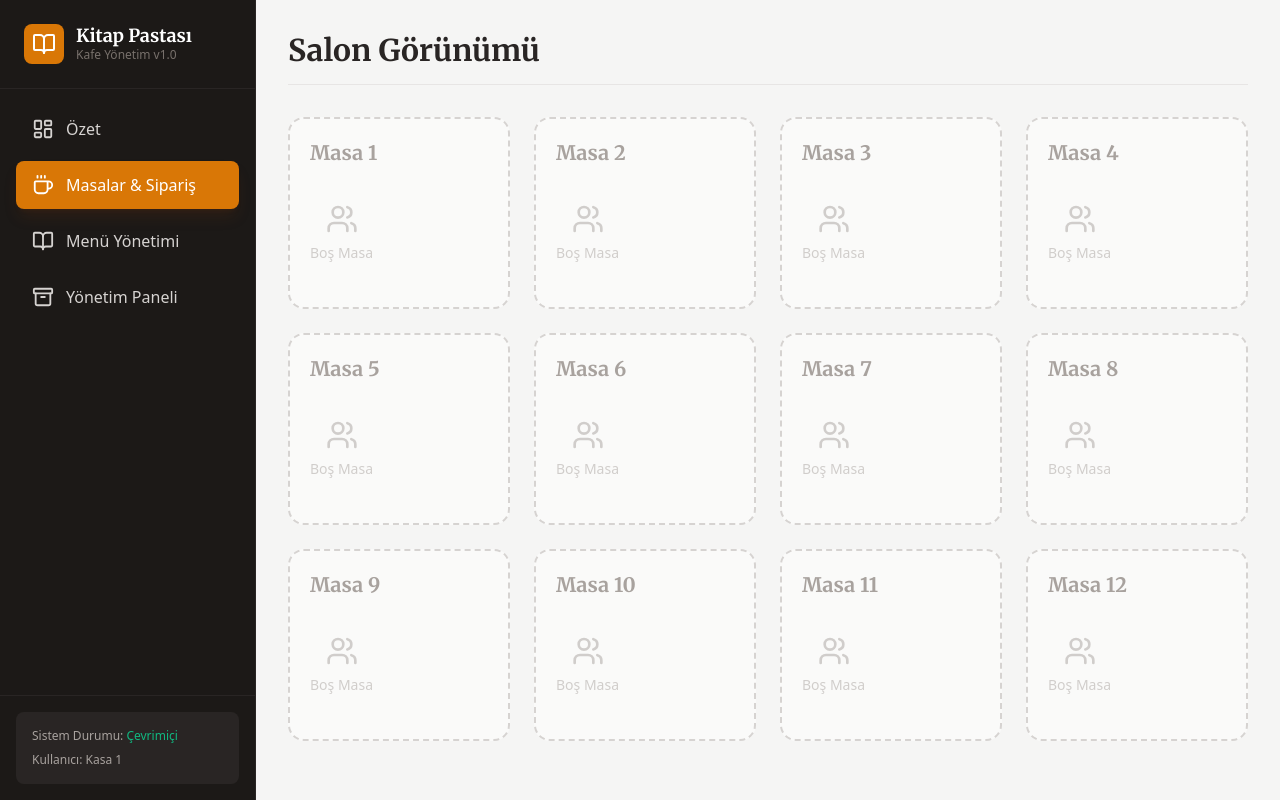
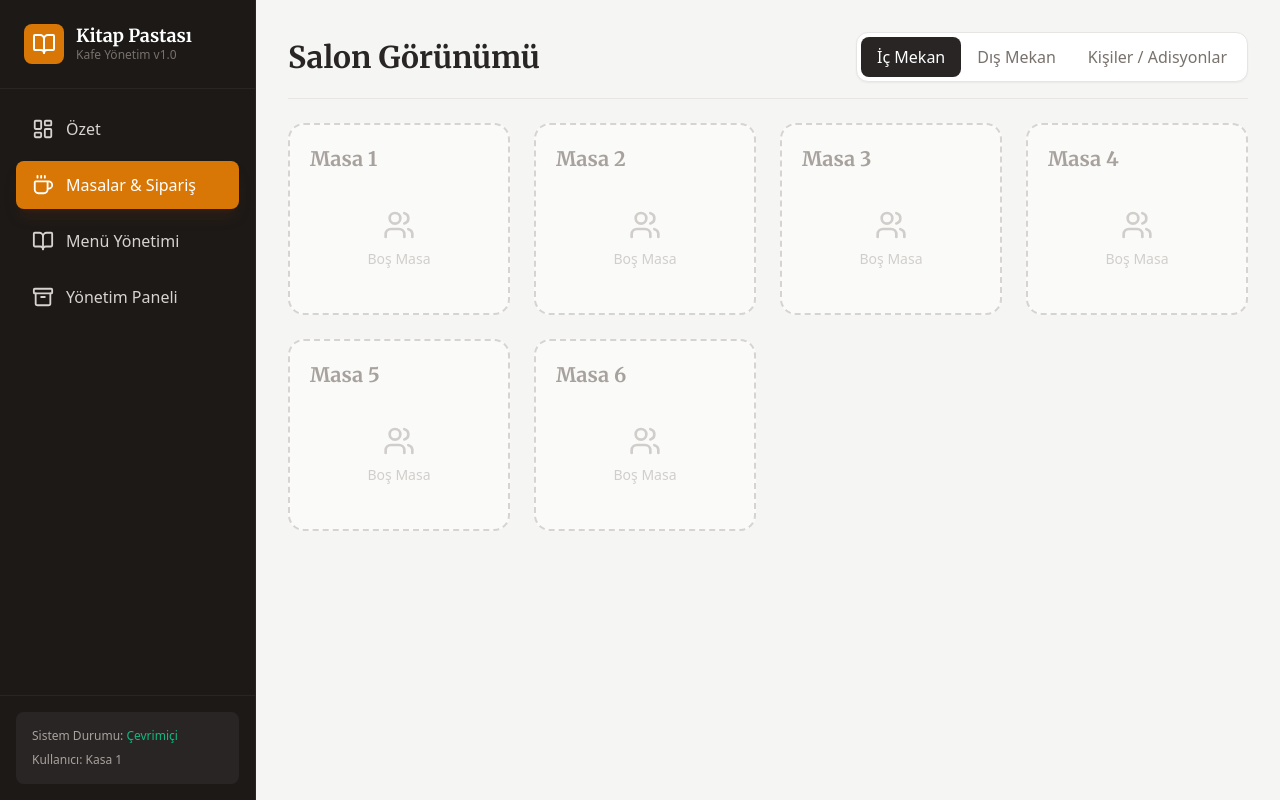
Before and after one commit to hamza24010/Kitap_Pastasi_Odeme_Sistemi, a React (Vite) app: page / in a window 1280 px wide. Built offline with nearby package versions, Linux system fonts and the light colour scheme.

Commit message:
Implement modular tables and person tabs
- Add Indoor/Outdoor tabs to TableGrid
- Implement "Add Person" feature for named checks
- Update App.tsx to handle new table types and auto-cleanup
- Ensure migration compatibility for existing data
- Update types and constants for new table structure

```diff
--- a/App.tsx
+++ b/App.tsx
@@ -7,6 +7,7 @@ import { Dashboard } from './components/Dashboard';
 import { AdminPanel } from './components/AdminPanel';
 import { StorageService } from './services/storageService';
 import { Page, Table, Product } from './types';
+import { INITIAL_TABLES } from './constants';
 
 function App() {
   const [activePage, setActivePage] = useState<Page>('pos');
@@ -16,7 +17,23 @@ function App() {
 
   // Load initial data
   useEffect(() => {
-    setTables(StorageService.getTables());
+    let loadedTables = StorageService.getTables();
+
+    // Migration logic: Ensure all tables have a section and type if loaded from old storage
+    if (loadedTables.length > 0) {
+      const needsMigration = loadedTables.some(t => !t.type || !t.section);
+      if (needsMigration) {
+        loadedTables = loadedTables.map((t, i) => ({
+          ...t,
+          type: t.type || 'table',
+          section: t.section || (i < 6 ? 'indoor' : 'outdoor')
+        }));
+      }
+    } else {
+        loadedTables = INITIAL_TABLES;
+    }
+
+    setTables(loadedTables);
     setProducts(StorageService.getProducts());
   }, []);
 
@@ -30,7 +47,13 @@ function App() {
   }, [products]);
 
   const handleUpdateTable = (updatedTable: Table) => {
+    // If a 'person' table is closed (paid/empty), remove it from the list
+    if (updatedTable.type === 'person' && !updatedTable.isOccupied) {
+      setTables(prev => prev.filter(t => t.id !== updatedTable.id));
+      // Also close modal if it was open (though modal calls this, so it closes itself usually)
+    } else {
       setTables(prev => prev.map(t => t.id === updatedTable.id ? updatedTable : t));
+    }
   };
 
   const handleUpdateProducts = (updatedProducts: Product[]) => {
@@ -38,15 +61,34 @@ function App() {
   };
 
   const handleClearTables = () => {
-    // Reset tables for next day, but keep IDs/Names
-    const resetTables = tables.map(t => ({
+    // Reset tables for next day
+    // For regular tables: reset status
+    // For person tables: remove them entirely
+    const resetTables = tables
+      .filter(t => t.type === 'table')
+      .map(t => ({
         ...t,
         isOccupied: false,
         orders: [],
         openedAt: undefined
       }));
+
     setTables(resetTables);
     StorageService.saveTables(resetTables);
+  };
+
+  const handleAddPerson = (name: string) => {
+    const newId = Math.max(...tables.map(t => t.id), 0) + 1;
+    const newPersonTable: Table = {
+      id: newId,
+      name: name,
+      isOccupied: true, // Auto-occupy to start ordering immediately? Or false. Let's say true so it's "active".
+      orders: [],
+      type: 'person',
+      openedAt: new Date().toISOString() // Mark as opened
+    };
+    setTables(prev => [...prev, newPersonTable]);
+    setSelectedTableId(newId); // Auto-open the modal
   };
 
   const selectedTable = tables.find(t => t.id === selectedTableId);
@@ -65,7 +107,11 @@ function App() {
         )}
 
         {activePage === 'pos' && (
-          <TableGrid tables={tables} onSelectTable={setSelectedTableId} />
+          <TableGrid
+            tables={tables}
+            onSelectTable={setSelectedTableId}
+            onAddPerson={handleAddPerson}
+          />
         )}
 
         {activePage === 'menu' && (
--- a/components/TableGrid.tsx
+++ b/components/TableGrid.tsx
@@ -1,21 +1,77 @@
-import React from 'react';
-import { Table } from '../types';
-import { Users, Coffee } from 'lucide-react';
+import React, { useState } from 'react';
+import { Table, TableType } from '../types';
+import { Users, Coffee, Plus, User } from 'lucide-react';
 
 interface TableGridProps {
   tables: Table[];
   onSelectTable: (tableId: number) => void;
+  onAddPerson?: (name: string) => void;
 }
 
-export const TableGrid: React.FC<TableGridProps> = ({ tables, onSelectTable }) => {
+export const TableGrid: React.FC<TableGridProps> = ({ tables, onSelectTable, onAddPerson }) => {
+  const [activeTab, setActiveTab] = useState<'indoor' | 'outdoor' | 'person'>('indoor');
+
+  const filteredTables = tables.filter(t => {
+    if (activeTab === 'person') return t.type === 'person';
+    return t.type === 'table' && t.section === activeTab;
+  });
+
+  const handleAddPerson = () => {
+    const name = prompt("Kişi/Adisyon Adı Giriniz:");
+    if (name && onAddPerson) {
+      onAddPerson(name);
+    }
+  };
+
   return (
-    <div className="p-8 h-full overflow-y-auto bg-stone-100">
-      <h2 className="text-3xl font-bold text-stone-800 mb-8 serif border-b pb-4 border-stone-200">
+    <div className="p-8 h-full overflow-y-auto bg-stone-100 flex flex-col">
+      <div className="flex justify-between items-center mb-6 border-b border-stone-200 pb-4">
+        <h2 className="text-3xl font-bold text-stone-800 serif">
           Salon Görünümü
         </h2>
 
-      <div className="grid grid-cols-1 sm:grid-cols-2 md:grid-cols-3 lg:grid-cols-4 gap-6">
-        {tables.map((table) => {
+        <div className="flex bg-white p-1 rounded-xl shadow-sm border border-stone-200">
+          <button
+            onClick={() => setActiveTab('indoor')}
+            className={`px-4 py-2 rounded-lg font-medium transition-colors ${activeTab === 'indoor' ? 'bg-stone-800 text-white' : 'text-stone-500 hover:bg-stone-50'}`}
+          >
+            İç Mekan
+          </button>
+          <button
+            onClick={() => setActiveTab('outdoor')}
+            className={`px-4 py-2 rounded-lg font-medium transition-colors ${activeTab === 'outdoor' ? 'bg-stone-800 text-white' : 'text-stone-500 hover:bg-stone-50'}`}
+          >
+            Dış Mekan
+          </button>
+          <button
+            onClick={() => setActiveTab('person')}
+            className={`px-4 py-2 rounded-lg font-medium transition-colors ${activeTab === 'person' ? 'bg-stone-800 text-white' : 'text-stone-500 hover:bg-stone-50'}`}
+          >
+            Kişiler / Adisyonlar
+          </button>
+        </div>
+      </div>
+
+      {activeTab === 'person' && (
+        <div className="mb-6 flex justify-end">
+          <button
+            onClick={handleAddPerson}
+            className="flex items-center gap-2 bg-amber-600 text-white px-4 py-2 rounded-lg font-bold hover:bg-amber-700 transition-colors shadow-md"
+          >
+            <Plus size={20} />
+            Yeni Kişi Ekle
+          </button>
+        </div>
+      )}
+
+      {filteredTables.length === 0 ? (
+         <div className="flex-1 flex flex-col items-center justify-center text-stone-400 min-h-[400px]">
+           <p className="text-xl">Bu bölümde henüz kayıt yok.</p>
+           {activeTab === 'person' && <p className="text-sm mt-2">Sağ üstteki butondan yeni kişi ekleyebilirsiniz.</p>}
+         </div>
+      ) : (
+        <div className="grid grid-cols-1 sm:grid-cols-2 md:grid-cols-3 lg:grid-cols-4 gap-6 pb-8">
+          {filteredTables.map((table) => {
             const totalAmount = table.orders.reduce((sum, item) => sum + (item.price * item.quantity), 0);
 
             return (
@@ -29,17 +85,17 @@ export const TableGrid: React.FC<TableGridProps> = ({ tables, onSelectTable }) =
                 }`}
               >
                 <div className="flex justify-between items-start w-full">
-                <span className={`text-xl font-bold serif ${table.isOccupied ? 'text-stone-800' : 'text-stone-400'}`}>
+                  <span className={`text-xl font-bold serif truncate pr-2 ${table.isOccupied ? 'text-stone-800' : 'text-stone-400'}`}>
                     {table.name}
                   </span>
                   {table.isOccupied && (
-                   <span className="bg-amber-100 text-amber-700 px-2 py-1 rounded text-xs font-bold uppercase tracking-wider">
-                     Dolu
+                    <span className="bg-amber-100 text-amber-700 px-2 py-1 rounded text-xs font-bold uppercase tracking-wider whitespace-nowrap">
+                      Açık
                     </span>
                   )}
                 </div>
 
-              <div className="space-y-1">
+                <div className="space-y-1 w-full">
                   {table.isOccupied ? (
                     <>
                       <div className="flex items-center gap-2 text-stone-600">
@@ -57,8 +113,10 @@ export const TableGrid: React.FC<TableGridProps> = ({ tables, onSelectTable }) =
                     </>
                   ) : (
                     <div className="flex flex-col items-center justify-center h-full pb-6 opacity-50">
-                    <Users size={32} className="mb-2" />
-                    <span className="text-sm font-medium">Boş Masa</span>
+                      {table.type === 'person' ? <User size={32} className="mb-2" /> : <Users size={32} className="mb-2" />}
+                      <span className="text-sm font-medium">
+                        {table.type === 'person' ? 'Boş Adisyon' : 'Boş Masa'}
+                      </span>
                     </div>
                   )}
                 </div>
@@ -66,6 +124,7 @@ export const TableGrid: React.FC<TableGridProps> = ({ tables, onSelectTable }) =
             );
           })}
         </div>
+      )}
     </div>
   );
 };
--- a/constants.ts
+++ b/constants.ts
@@ -55,5 +55,7 @@ export const INITIAL_TABLES: Table[] = Array.from({ length: 12 }, (_, i) => ({
   id: i + 1,
   name: `Masa ${i + 1}`,
   isOccupied: false,
-  orders: []
+  orders: [],
+  type: 'table',
+  section: i < 6 ? 'indoor' : 'outdoor'
 }));
--- a/types.ts
+++ b/types.ts
@@ -22,12 +22,17 @@ export interface CartItem {
   quantity: number;
 }
 
+export type TableSection = 'indoor' | 'outdoor';
+export type TableType = 'table' | 'person';
+
 export interface Table {
   id: number;
   name: string;
   isOccupied: boolean;
   orders: CartItem[];
   openedAt?: string; // ISO Date string
+  section?: TableSection;
+  type?: TableType;
 }
 
 export type Page = 'dashboard' | 'pos' | 'menu' | 'settings' | 'admin';
```
Lines whose indentation alone changed are shown as unchanged.
